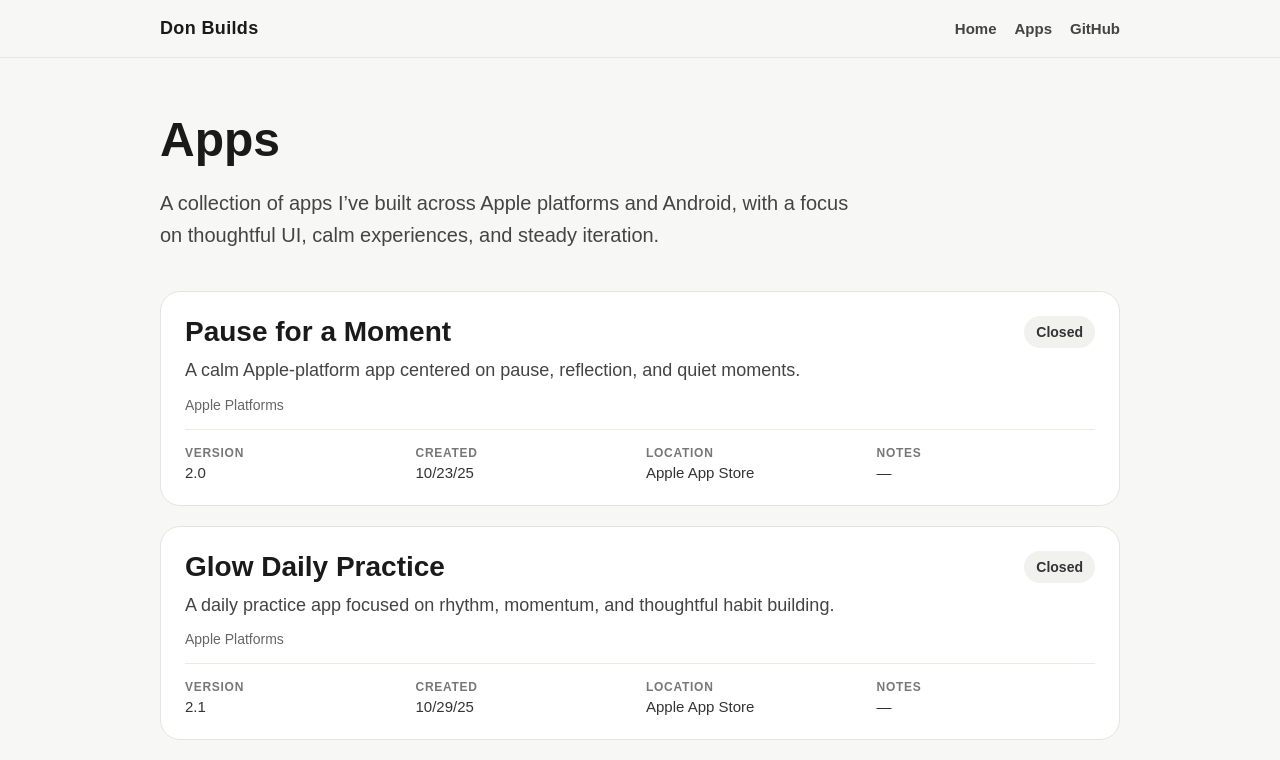
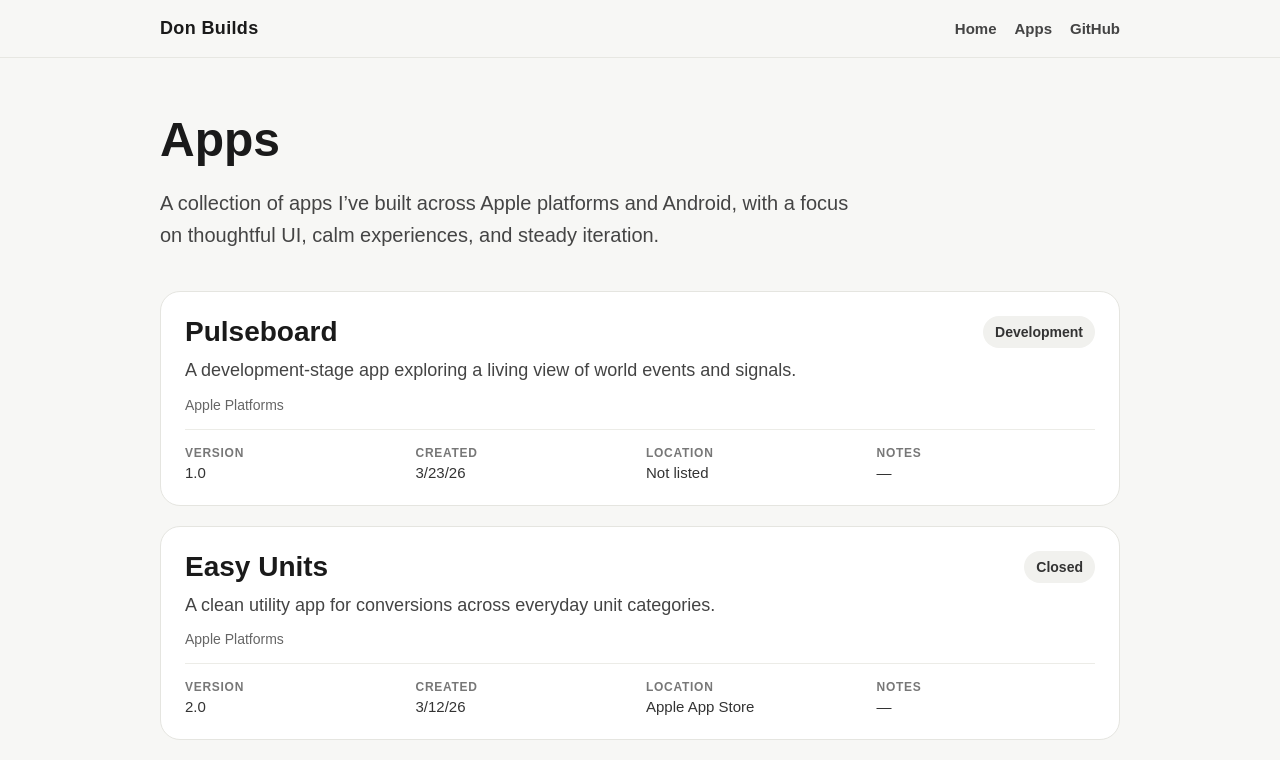
Before and after one commit to donnoel/apps-showcase, a Next.js app: page /apps in a window 1280 px wide. Shown: the top 760 px of the page. Built offline with nearby package versions, Linux system fonts and the light colour scheme.

Commit message:
Sort apps by created date

```diff
--- a/app/apps/page.tsx
+++ b/app/apps/page.tsx
@@ -1,4 +1,14 @@
 import { apps } from "../../data/apps"
+
+function parseCreatedOn(value: string): number {
+  const [month, day, year] = value.split("/").map(Number)
+  const fullYear = year < 100 ? 2000 + year : year
+  return new Date(fullYear, month - 1, day).getTime()
+}
+
+const sortedApps = [...apps].sort(
+  (a, b) => parseCreatedOn(b.createdOn) - parseCreatedOn(a.createdOn)
+)
 
 export default function AppsPage() {
   return (
@@ -45,7 +55,7 @@ export default function AppsPage() {
             gap: "20px",
           }}
         >
-          {apps.map((app) => (
+          {sortedApps.map((app) => (
             <a
               key={app.slug}
               href={`/apps/${app.slug}`}
```
